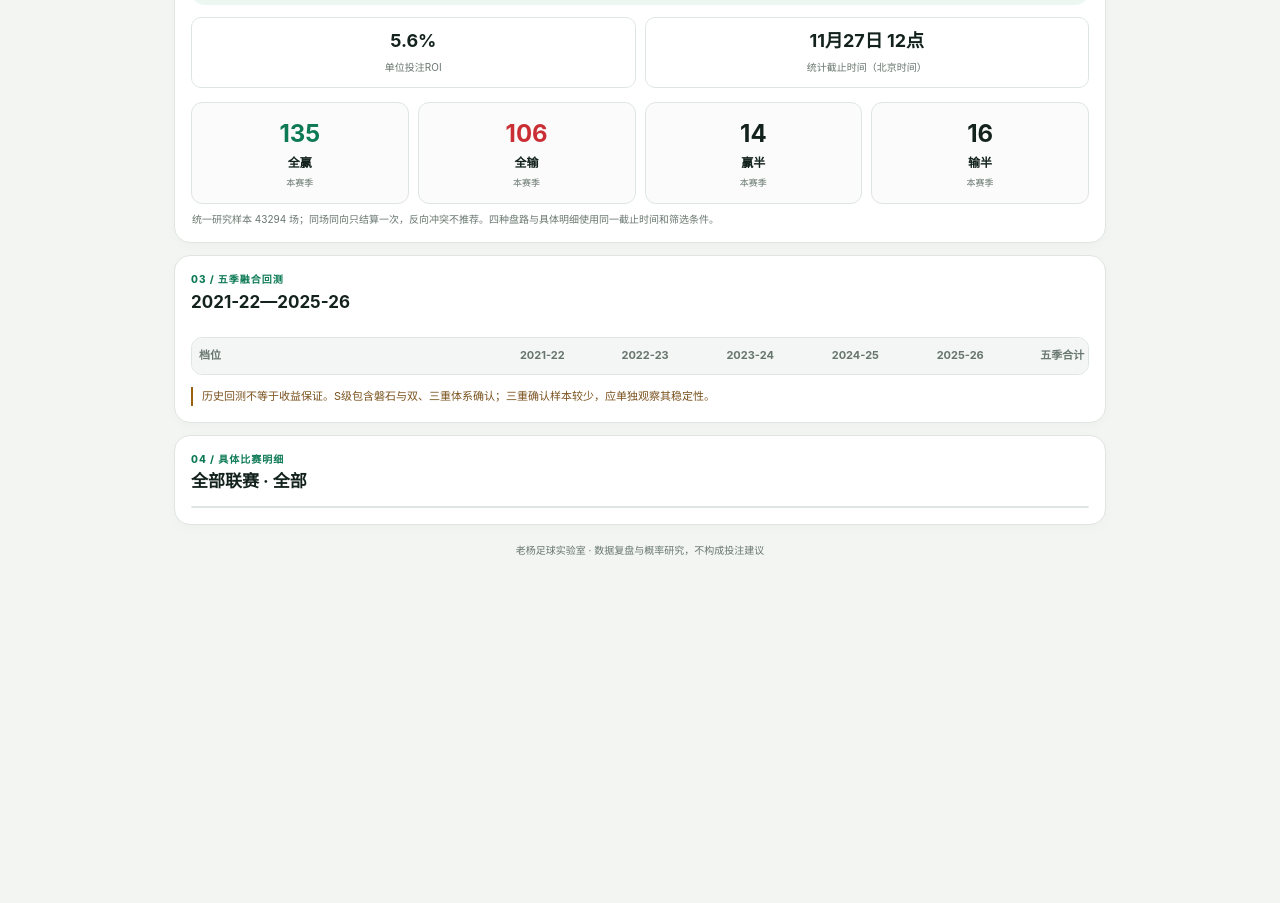
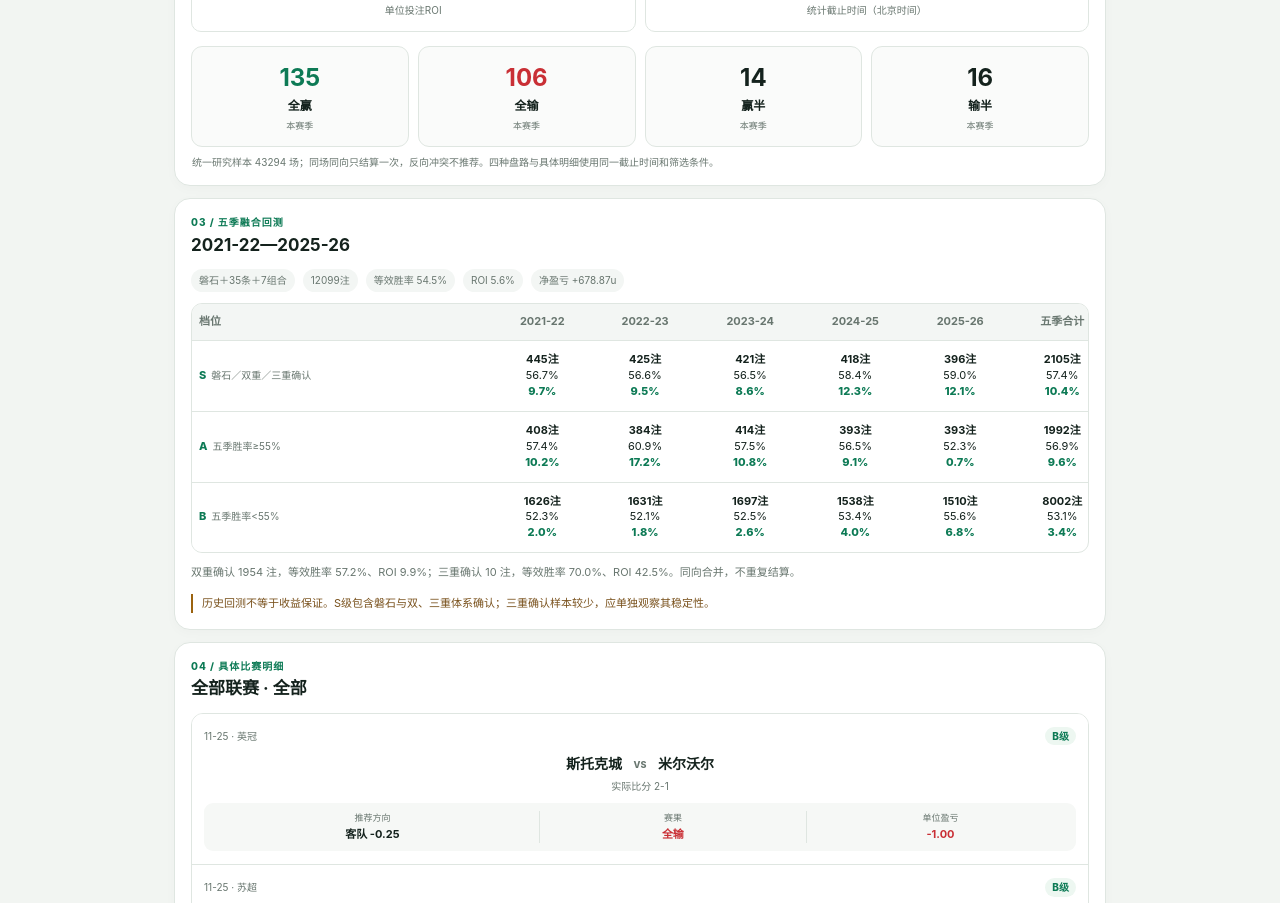
Before and after one commit to shanyan0820/poisson-football, a plain HTML site: page predictions.html in a window 1280 px wide. Shown: the part 558-1461 px from the top of the page. Before the commit the page ends 1162 px from the top, so only its background shows below. Drawn offline with Linux system fonts and the light colour scheme.

Commit message:
Update predictions.html

```diff
--- a/predictions.html
+++ b/predictions.html
@@ -60,13 +60,13 @@ const roi=v=>v==null?'—':(100*v).toFixed(1)+'%';
 const net=v=>(v>0?'+':'')+Number(v||0).toFixed(2);
 function summaryFor(grade){const league=$('league').value,current=BACKTEST.grades?.[grade]?.current;return grade==='ALL'?(league==='ALL'?BACKTEST.current:BACKTEST.current.by_league?.[league]):(league==='ALL'?current:current?.by_league?.[league])}
 function statsFrom(summary){return{netWins:summary?.net_wins??0,roi:summary?.roi??null,counts:{full_win:summary?.full_win||0,full_loss:summary?.full_loss||0,half_win:summary?.half_win||0,half_loss:summary?.half_loss||0}}}
-function currentMatches(){const league=$('league').value,grade=$('model').value,cutoff=String(BACKTEST.cutoff_utc||'').slice(0,10);return(BACKTEST.current.matches||[]).filter(m=>(grade==='ALL'||m.grade===grade)&&(league==='ALL'||m.league===league)&&(!cutoff||m.date<=cutoff))}
+function currentMatches(){const league=$('league').value,grade=$('model').value,cutoff=String(BACKTEST.cutoff_utc||'').slice(0,10);return(BACKTEST.current.matches||[]).filter(m=>(grade==='ALL'||(m.level??m.grade)===grade)&&(league==='ALL'||(m.league_id??m.league)===league)&&(!cutoff||m.date<=cutoff))}
 function backtestCell(s){return`<td><b>${s?.n||0}注</b><br>${pct(s?.effective_win_rate)}<br><span class="net-value ${(s?.roi||0)>=0?'net-win':'net-loss'}">${roi(s?.roi)}</span></td>`}
 function renderBacktest(){const o=BACKTEST.overall;$('backtest-meta').innerHTML=`<span>磐石＋${BACKTEST.rules}条＋${BACKTEST.portfolio_combinations}组合</span><span>${o.n}注</span><span>等效胜率 ${pct(o.effective_win_rate)}</span><span>ROI ${roi(o.roi)}</span><span>净盈亏 ${net(o.unit_profit)}u</span>`;$('backtest-rows').innerHTML=GRADES.map(id=>`<tr><td><span class="rule-grade">${id}</span><span class="rule-name">${BACKTEST.grades[id].name}</span></td>${Object.values(BACKTEST.seasons).map(s=>backtestCell(s.grades[id])).join('')}${backtestCell(BACKTEST.grades[id].overall)}</tr>`).join('');const d=BACKTEST.double,t=BACKTEST.triple;$('overlap-note').textContent=`双重确认 ${d.n} 注，等效胜率 ${pct(d.effective_win_rate)}、ROI ${roi(d.roi)}；三重确认 ${t.n} 注，等效胜率 ${pct(t.effective_win_rate)}、ROI ${roi(t.roi)}。同向合并，不重复结算。`}
-function gradeLabel(m){if(m.grade!=='S')return m.grade+'级';if(Number(m.confirmation_count)>=3)return'S级·三重';if(Number(m.confirmation_count)===2)return'S级·双重';return'S级·磐石'}
-function matchHtml(m){const resultClass=m.outcome==='全赢'?'result-win':m.outcome==='全输'?'result-loss':m.outcome.includes('半')?'result-half':'result-push',line=m.selection==='home'?Number(m.home_line):-Number(m.home_line);return`<article class="match-item"><div class="match-top"><span>${esc(m.date.slice(5))} · ${esc(m.league_name)}</span><span class="match-grade">${gradeLabel(m)}</span></div><div class="match-teams"><span class="match-home">${esc(m.home)}</span><span class="match-vs">VS</span><span class="match-away">${esc(m.away)}</span></div><div class="match-score">实际比分 ${esc(m.score)}</div><div class="match-meta"><div><span>推荐方向</span><b>${m.selection==='home'?'主队':'客队'} ${line>0?'+':''}${line}</b></div><div><span>赛果</span><b class="${resultClass}">${esc(m.outcome)}</b></div><div><span>单位盈亏</span><b class="${m.unit_profit>0?'result-win':m.unit_profit<0?'result-loss':'result-push'}">${net(m.unit_profit)}</b></div></div></article>`}
+function gradeLabel(m){const grade=m.level??m.grade;if(grade!=='S')return grade+'级';if(Number(m.confirmation_count)>=3)return'S级·三重';if(Number(m.confirmation_count)===2)return'S级·双重';return'S级·磐石'}
+function matchHtml(m){const outcome=m.result??m.outcome,side=m.side??m.selection,profit=m.profit??m.unit_profit,rawLine=m.line??m.home_line,resultClass=['full_win','全赢'].includes(outcome)?'result-win':['full_loss','全输'].includes(outcome)?'result-loss':['half_win','half_loss','赢半','输半'].includes(outcome)?'result-half':'result-push',line=side==='home'?Number(rawLine):-Number(rawLine),resultName={full_win:'全赢',full_loss:'全输',half_win:'赢半',half_loss:'输半',push:'走盘'}[outcome]||outcome;return`<article class="match-item"><div class="match-top"><span>${esc(m.date.slice(5))} · ${esc(m.league_name)}</span><span class="match-grade">${gradeLabel(m)}</span></div><div class="match-teams"><span class="match-home">${esc(m.home)}</span><span class="match-vs">VS</span><span class="match-away">${esc(m.away)}</span></div><div class="match-score">实际比分 ${esc(m.score)}</div><div class="match-meta"><div><span>推荐方向</span><b>${side==='home'?'主队':'客队'} ${line>0?'+':''}${line}</b></div><div><span>赛果</span><b class="${resultClass}">${esc(resultName)}</b></div><div><span>单位盈亏</span><b class="${profit>0?'result-win':profit<0?'result-loss':'result-push'}">${net(profit)}</b></div></div></article>`}
 function render(){const grade=$('model').value,stats=statsFrom(summaryFor(grade)),keys=Object.keys(stats.counts);$('net-wins').textContent=(stats.netWins>0?'+':'')+stats.netWins;$('roi').textContent=roi(stats.roi);keys.forEach(key=>$(key.replaceAll('_','-')).textContent=stats.counts[key]);const scope=`${$('league').selectedOptions[0].textContent} · ${modelNames[grade]}`;$('scope-title').textContent=scope;$('match-scope').textContent=scope;const rows=currentMatches();$('match-list').innerHTML=rows.length?rows.map(matchHtml).join(''):'';$('no-matches').classList.toggle('hidden',rows.length>0)}
-async function init(){try{const[live,backtest]=await Promise.all([fetch('data/public_predictions.json?'+Date.now()),fetch('data/fusion_report.json?'+Date.now())]);if(!live.ok||!backtest.ok)throw new Error('统计数据暂时无法读取');DATA=await live.json();BACKTEST=await backtest.json();const names=BACKTEST.current.league_names||{};$('league').innerHTML='<option value="ALL">全部联赛</option>'+Object.entries(names).map(([id,name])=>`<option value="${id}">${esc(name)}</option>`).join('');$('current-title').textContent=`2026-27 · ${BACKTEST.cutoff}`;$('current-hint').textContent=`磐石＋${BACKTEST.rules}条＋${BACKTEST.portfolio_combinations}个正式组合。本赛季共${BACKTEST.current.n}场推荐，统计与明细截至${BACKTEST.cutoff}。`;$('cutoff').textContent='11月27日 12点';const quality=BACKTEST.data_quality||{};$('source-quality-note').textContent=`统一研究样本 ${quality.unified_rows??'—'} 场；同场同向只结算一次，反向冲突不推荐。四种盘路与具体明细使用同一截止时间和筛选条件。`;$('updated').textContent=`数据更新：${DATA.generated_at.replace('T',' ').replace('+00:00',' UTC')}`;$('content').classList.remove('hidden');render();renderBacktest()}catch(e){$('error').textContent='数据读取失败：'+e.message;$('error').style.display='block'}finally{$('loading').classList.add('hidden')}}
+async function init(){try{const[live,backtest]=await Promise.all([fetch('data/public_predictions.json?'+Date.now()),fetch('data/fusion_report.json?'+Date.now())]);if(!live.ok||!backtest.ok)throw new Error('统计数据暂时无法读取');DATA=await live.json();BACKTEST=await backtest.json();const names=BACKTEST.current.league_names||Object.fromEntries((BACKTEST.current.matches||[]).map(m=>[m.league_id??m.league,m.league_name]));$('league').innerHTML='<option value="ALL">全部联赛</option>'+Object.entries(names).map(([id,name])=>`<option value="${id}">${esc(name)}</option>`).join('');$('current-title').textContent=`2026-27 · ${BACKTEST.cutoff}`;$('current-hint').textContent=`磐石＋${BACKTEST.rules}条＋${BACKTEST.portfolio_combinations}个正式组合。本赛季共${BACKTEST.current.n}场推荐，统计与明细截至${BACKTEST.cutoff}。`;$('cutoff').textContent=String(BACKTEST.cutoff).replace(/^\d{4}-/,'').replace('（北京时间）','');const quality=BACKTEST.data_quality||{};$('source-quality-note').textContent=`统一研究样本 ${quality.unified_rows??'—'} 场；同场同向只结算一次，反向冲突不推荐。四种盘路与具体明细使用同一截止时间和筛选条件。`;$('updated').textContent=`数据更新：${DATA.generated_at.replace('T',' ').replace('+00:00',' UTC')}`;$('content').classList.remove('hidden');render();renderBacktest()}catch(e){$('error').textContent='数据读取失败：'+e.message;$('error').style.display='block'}finally{$('loading').classList.add('hidden')}}
 $('league').addEventListener('change',render);$('model').addEventListener('change',render);init();
 </script>
 </body>
```
